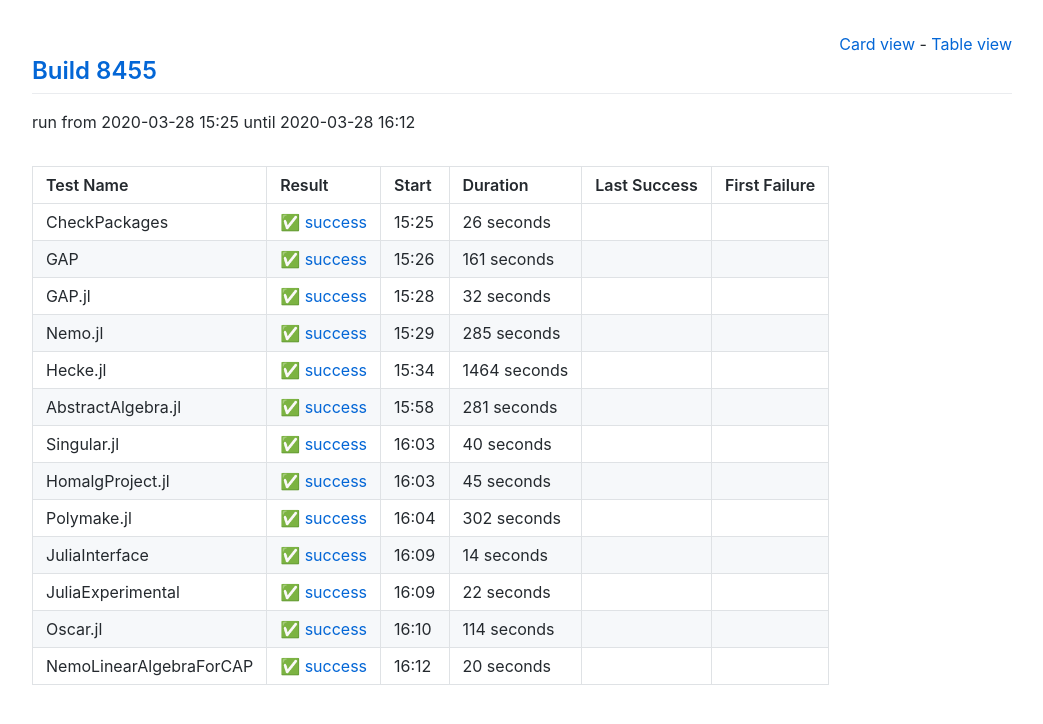
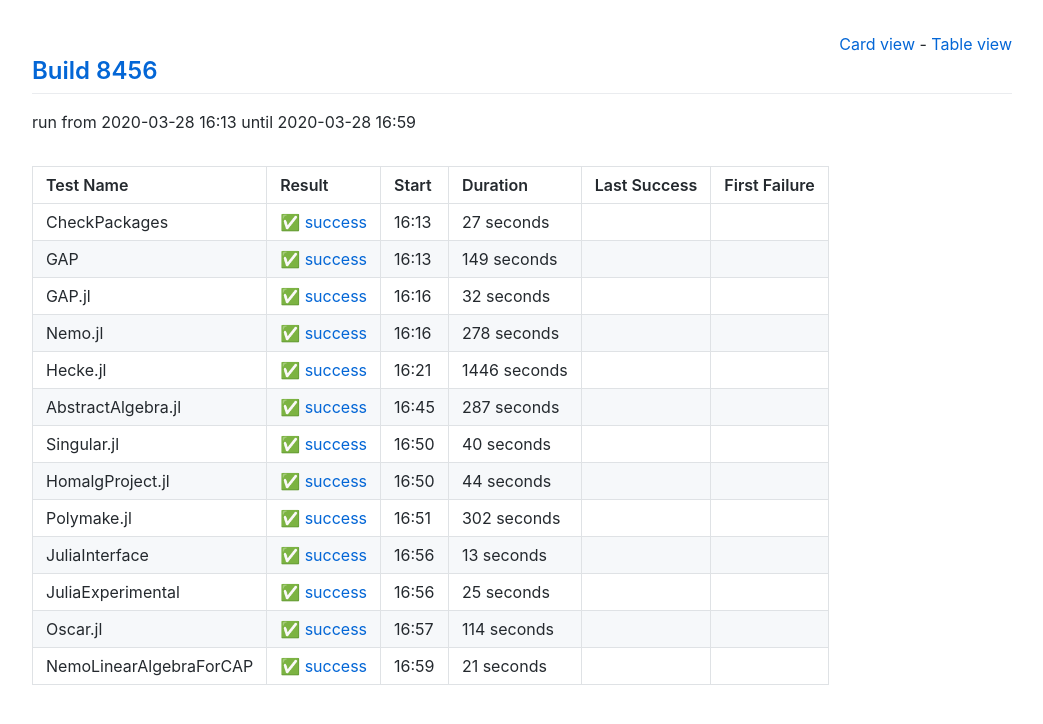
Before and after one commit to oscar-system/oscar-ci-status, a Jekyll site: the page built from table.html, in a window 1280 px wide. Shown: the top 724 px of the page, without its empty margins (118-1161 px from the left). Built offline with Jekyll 4.4.1, drawn with Linux system fonts in a browser that asks for light colours.

Commit message:
Build 8456

```diff
--- a/_data/ci.yml
+++ b/_data/ci.yml
@@ -1,27 +1,27 @@
-build: 8455
-build_url: https://oscarci.mathematik.uni-kl.de/job/oscar/8455/
+build: 8456
+build_url: https://oscarci.mathematik.uni-kl.de/job/oscar/8456/
 job: oscar
 tests:
-- duration: 26
+- duration: 27
   exitcode: 0
   first_failure: false
   first_failure_url: null
   last_success: false
   last_success_url: null
-  log: https://oscarci.mathematik.uni-kl.de/job/oscar/8455/artifact/logs/build-8455/CheckPackages.log
+  log: https://oscarci.mathematik.uni-kl.de/job/oscar/8456/artifact/logs/build-8456/CheckPackages.log
   name: CheckPackages
-  start: 2020-03-28 15:25
+  start: 2020-03-28 16:13
   status: success
   success: true
-- duration: 161
+- duration: 149
   exitcode: 0
   first_failure: false
   first_failure_url: null
   last_success: false
   last_success_url: null
-  log: https://oscarci.mathematik.uni-kl.de/job/oscar/8455/artifact/logs/build-8455/GAP.log
+  log: https://oscarci.mathematik.uni-kl.de/job/oscar/8456/artifact/logs/build-8456/GAP.log
   name: GAP
-  start: 2020-03-28 15:26
+  start: 2020-03-28 16:13
   status: success
   success: true
 - duration: 32
@@ -30,42 +30,42 @@ tests:
   first_failure_url: null
   last_success: false
   last_success_url: null
-  log: https://oscarci.mathematik.uni-kl.de/job/oscar/8455/artifact/logs/build-8455/GAP.jl.log
+  log: https://oscarci.mathematik.uni-kl.de/job/oscar/8456/artifact/logs/build-8456/GAP.jl.log
   name: GAP.jl
-  start: 2020-03-28 15:28
+  start: 2020-03-28 16:16
   status: success
   success: true
-- duration: 285
+- duration: 278
   exitcode: 0
   first_failure: false
   first_failure_url: null
   last_success: false
   last_success_url: null
-  log: https://oscarci.mathematik.uni-kl.de/job/oscar/8455/artifact/logs/build-8455/Nemo.jl.log
+  log: https://oscarci.mathematik.uni-kl.de/job/oscar/8456/artifact/logs/build-8456/Nemo.jl.log
   name: Nemo.jl
-  start: 2020-03-28 15:29
+  start: 2020-03-28 16:16
   status: success
   success: true
-- duration: 1464
+- duration: 1446
   exitcode: 0
   first_failure: false
   first_failure_url: null
   last_success: false
   last_success_url: null
-  log: https://oscarci.mathematik.uni-kl.de/job/oscar/8455/artifact/logs/build-8455/Hecke.jl.log
+  log: https://oscarci.mathematik.uni-kl.de/job/oscar/8456/artifact/logs/build-8456/Hecke.jl.log
   name: Hecke.jl
-  start: 2020-03-28 15:34
+  start: 2020-03-28 16:21
   status: success
   success: true
-- duration: 281
+- duration: 287
   exitcode: 0
   first_failure: false
   first_failure_url: null
   last_success: false
   last_success_url: null
-  log: https://oscarci.mathematik.uni-kl.de/job/oscar/8455/artifact/logs/build-8455/AbstractAlgebra.jl.log
+  log: https://oscarci.mathematik.uni-kl.de/job/oscar/8456/artifact/logs/build-8456/AbstractAlgebra.jl.log
   name: AbstractAlgebra.jl
-  start: 2020-03-28 15:58
+  start: 2020-03-28 16:45
   status: success
   success: true
 - duration: 40
@@ -74,20 +74,20 @@ tests:
   first_failure_url: null
   last_success: false
   last_success_url: null
-  log: https://oscarci.mathematik.uni-kl.de/job/oscar/8455/artifact/logs/build-8455/Singular.jl.log
+  log: https://oscarci.mathematik.uni-kl.de/job/oscar/8456/artifact/logs/build-8456/Singular.jl.log
   name: Singular.jl
-  start: 2020-03-28 16:03
+  start: 2020-03-28 16:50
   status: success
   success: true
-- duration: 45
+- duration: 44
   exitcode: 0
   first_failure: false
   first_failure_url: null
   last_success: false
   last_success_url: null
-  log: https://oscarci.mathematik.uni-kl.de/job/oscar/8455/artifact/logs/build-8455/HomalgProject.jl.log
+  log: https://oscarci.mathematik.uni-kl.de/job/oscar/8456/artifact/logs/build-8456/HomalgProject.jl.log
   name: HomalgProject.jl
-  start: 2020-03-28 16:03
+  start: 2020-03-28 16:50
   status: success
   success: true
 - duration: 302
@@ -96,31 +96,31 @@ tests:
   first_failure_url: null
   last_success: false
   last_success_url: null
-  log: https://oscarci.mathematik.uni-kl.de/job/oscar/8455/artifact/logs/build-8455/Polymake.jl.log
+  log: https://oscarci.mathematik.uni-kl.de/job/oscar/8456/artifact/logs/build-8456/Polymake.jl.log
   name: Polymake.jl
-  start: 2020-03-28 16:04
+  start: 2020-03-28 16:51
   status: success
   success: true
-- duration: 14
+- duration: 13
   exitcode: 0
   first_failure: false
   first_failure_url: null
   last_success: false
   last_success_url: null
-  log: https://oscarci.mathematik.uni-kl.de/job/oscar/8455/artifact/logs/build-8455/JuliaInterface.log
+  log: https://oscarci.mathematik.uni-kl.de/job/oscar/8456/artifact/logs/build-8456/JuliaInterface.log
   name: JuliaInterface
-  start: 2020-03-28 16:09
+  start: 2020-03-28 16:56
   status: success
   success: true
-- duration: 22
+- duration: 25
   exitcode: 0
   first_failure: false
   first_failure_url: null
   last_success: false
   last_success_url: null
-  log: https://oscarci.mathematik.uni-kl.de/job/oscar/8455/artifact/logs/build-8455/JuliaExperimental.log
+  log: https://oscarci.mathematik.uni-kl.de/job/oscar/8456/artifact/logs/build-8456/JuliaExperimental.log
   name: JuliaExperimental
-  start: 2020-03-28 16:09
+  start: 2020-03-28 16:56
   status: success
   success: true
 - duration: 114
@@ -129,19 +129,19 @@ tests:
   first_failure_url: null
   last_success: false
   last_success_url: null
-  log: https://oscarci.mathematik.uni-kl.de/job/oscar/8455/artifact/logs/build-8455/Oscar.jl.log
+  log: https://oscarci.mathematik.uni-kl.de/job/oscar/8456/artifact/logs/build-8456/Oscar.jl.log
   name: Oscar.jl
-  start: 2020-03-28 16:10
+  start: 2020-03-28 16:57
   status: success
   success: true
-- duration: 20
+- duration: 21
   exitcode: 0
   first_failure: false
   first_failure_url: null
   last_success: false
   last_success_url: null
-  log: https://oscarci.mathematik.uni-kl.de/job/oscar/8455/artifact/logs/build-8455/NemoLinearAlgebraForCAP.log
+  log: https://oscarci.mathematik.uni-kl.de/job/oscar/8456/artifact/logs/build-8456/NemoLinearAlgebraForCAP.log
   name: NemoLinearAlgebraForCAP
-  start: 2020-03-28 16:12
+  start: 2020-03-28 16:59
   status: success
   success: true
```
Also changed, not shown: README.md.
